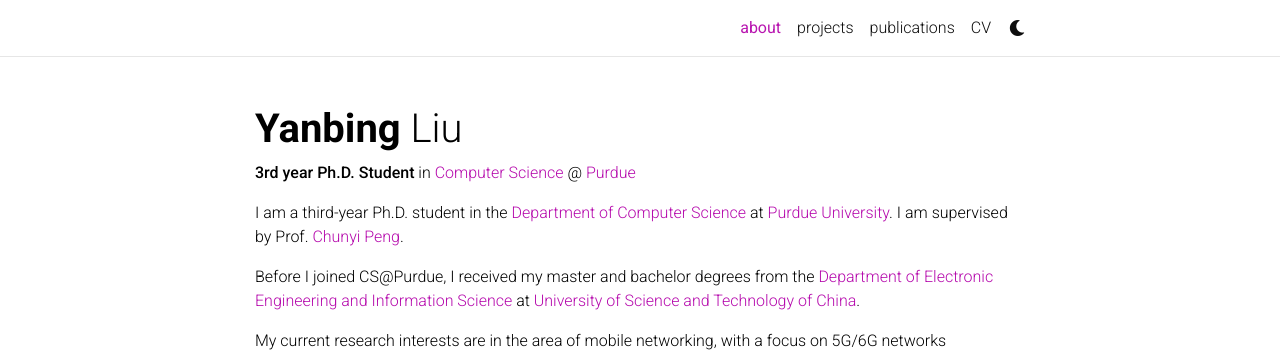
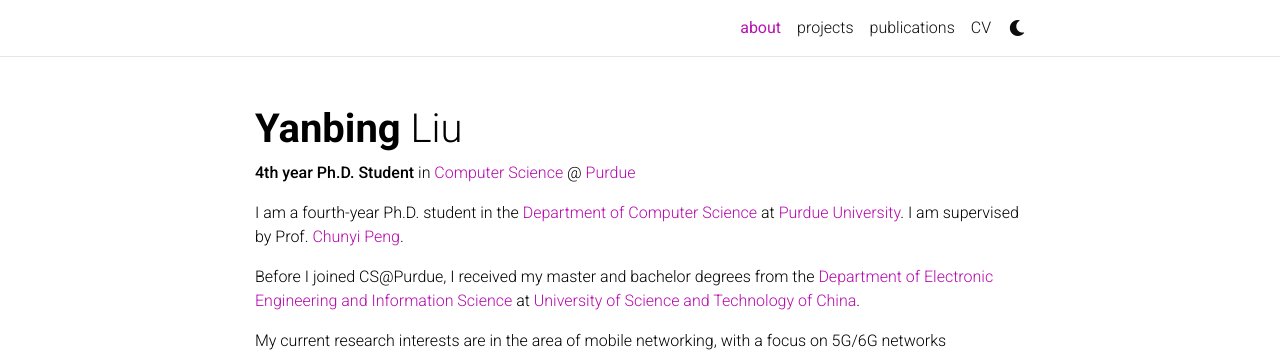
Before and after one commit to YanbingLiu1997/YanbingLiu1997.github.io, a Jekyll site: the page built from _pages/about.md, in a window 1280 px wide and 1051 px high. Shown: the top 356 px of the window. Built offline with Jekyll 4.4.1, drawn with Linux system fonts in a browser that asks for light colours; comment, search, counter and statistics services are not loaded; a style sheet for code colours, icons or effects is not loaded.

Commit message:
update about

```diff
--- a/_config.yml
+++ b/_config.yml
@@ -170,7 +170,7 @@ collections:
     output: true
     permalink: /news/:path/
   projects:
-    output: false
+    output: true
     permalink: /projects/:path/
 
 news_scrollable: false # adds a vertical scroll bar if there are more than 3 news items
--- a/_pages/about.md
+++ b/_pages/about.md
@@ -2,14 +2,14 @@
 layout: about
 title: about
 permalink: /
-subtitle: <strong>3rd year Ph.D. Student</strong> in <a href='https://www.cs.purdue.edu/'>Computer Science</a> @ <a href='https://www.purdue.edu/'>Purdue</a>
+subtitle: <strong>4th year Ph.D. Student</strong> in <a href='https://www.cs.purdue.edu/'>Computer Science</a> @ <a href='https://www.purdue.edu/'>Purdue</a>
 
 news: true  # includes a list of news items
 selected_papers: true # includes a list of papers marked as "selected={true}"
 social: true  # includes social icons at the bottom of the page
 ---
 
-I am a third-year Ph.D. student in the [Department of Computer Science](https://www.cs.purdue.edu/) at [Purdue University](https://www.purdue.edu/). I am supervised by Prof. [Chunyi Peng](https://www.cs.purdue.edu/homes/chunyi/).
+I am a fourth-year Ph.D. student in the [Department of Computer Science](https://www.cs.purdue.edu/) at [Purdue University](https://www.purdue.edu/). I am supervised by Prof. [Chunyi Peng](https://www.cs.purdue.edu/homes/chunyi/).
 
 Before I joined CS@Purdue, I received my master and bachelor degrees from the [Department of Electronic Engineering and Information Science](https://eeis.ustc.edu.cn/) at [University of Science and Technology of China](https://en.ustc.edu.cn/).
 
```
Also changed, not shown: 1 other file.
